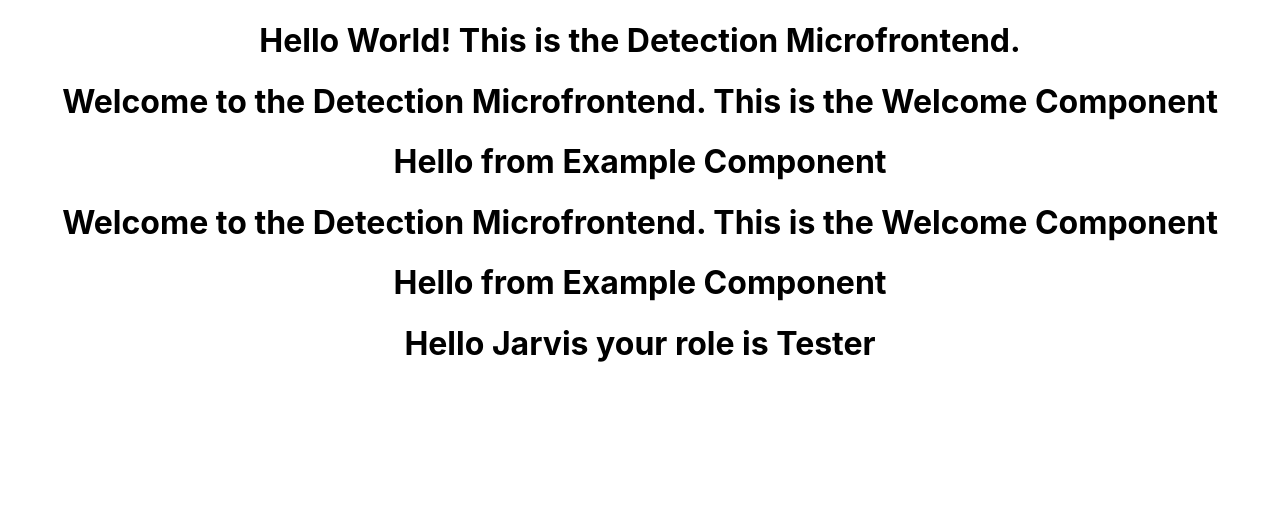
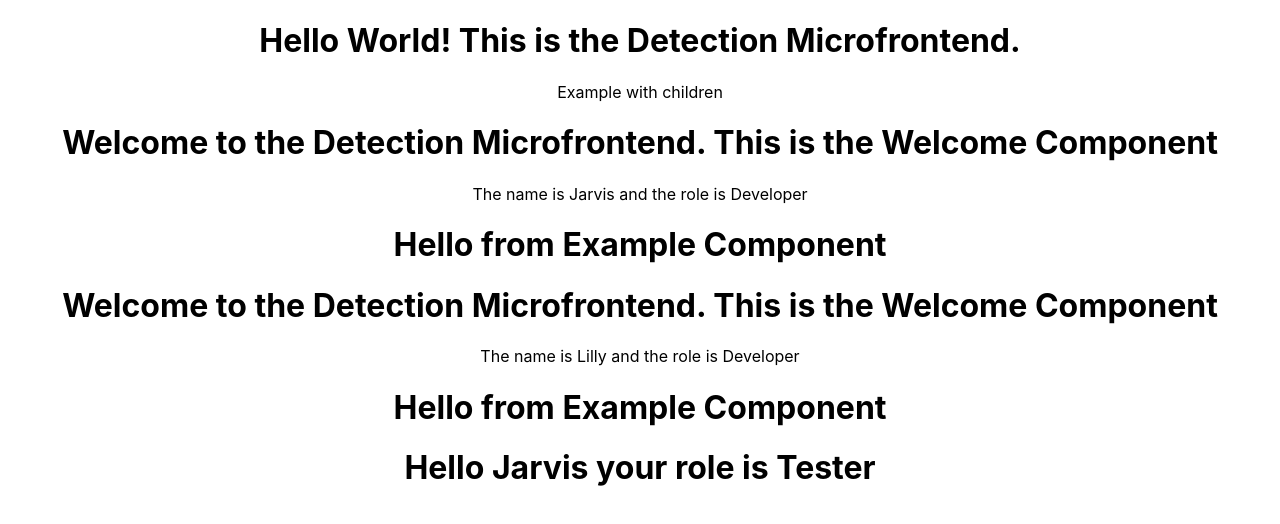
Before and after one commit to PrajwalBS-coder/Front-End, a React (Create React App) app: page / in a window 1280 px wide. Shown: the top 524 px of the page. Built offline with nearby package versions, Linux system fonts and the light colour scheme.

Commit message:
Add props support and children rendering to React components
- Enable Greet component to accept and render children props
- Add name and role props to Welcome component with display
- Update App.js to pass props and children to components
- Improve component reusability and data presentation

```diff
--- a/src/App.js
+++ b/src/App.js
@@ -7,10 +7,14 @@ import  Props  from "./components/Props";
 function App() {
   return (
     <div className="App">
-      <Greet />
-      <Welcome />
-      <Example />
-      <Welcome />
+      <Greet >
+         <p>Example with children</p>
+        </Greet>
+      <Welcome name="Jarvis" role="Developer" />
+      <Example >
+
+      </Example>
+      <Welcome  name="Lilly" role="Developer" />
       <Example  />
       <Props name="Jarvis" role="Tester" />
     </div>
--- a/src/components/Greet.js
+++ b/src/components/Greet.js
@@ -1,7 +1,12 @@
-import React  from "react";
+import React from "react";
 
-const Greet = () => {
-    return <h1>Hello World! This is the Detection Microfrontend.</h1>;
-}
+const Greet = (props) => {
+  return (
+    <div>
+      <h1>Hello World! This is the Detection Microfrontend.</h1>
+      {props.children}
+    </div>
+  );
+};
 
-export default Greet
+export default Greet;
--- a/src/components/Welcome.js
+++ b/src/components/Welcome.js
@@ -2,7 +2,10 @@ import React ,{Component} from "react";
 
 class Welcome extends Component {
     render() {
-        return <h1>Welcome to the Detection Microfrontend. This is the Welcome Component</h1>;
+
+        return <div><h1>Welcome to the Detection Microfrontend. This is the Welcome Component</h1>
+            <p>The name is {this.props.name} and the role is {this.props.role}</p>
+        </div>;
     }
 }
 export default Welcome;
```
